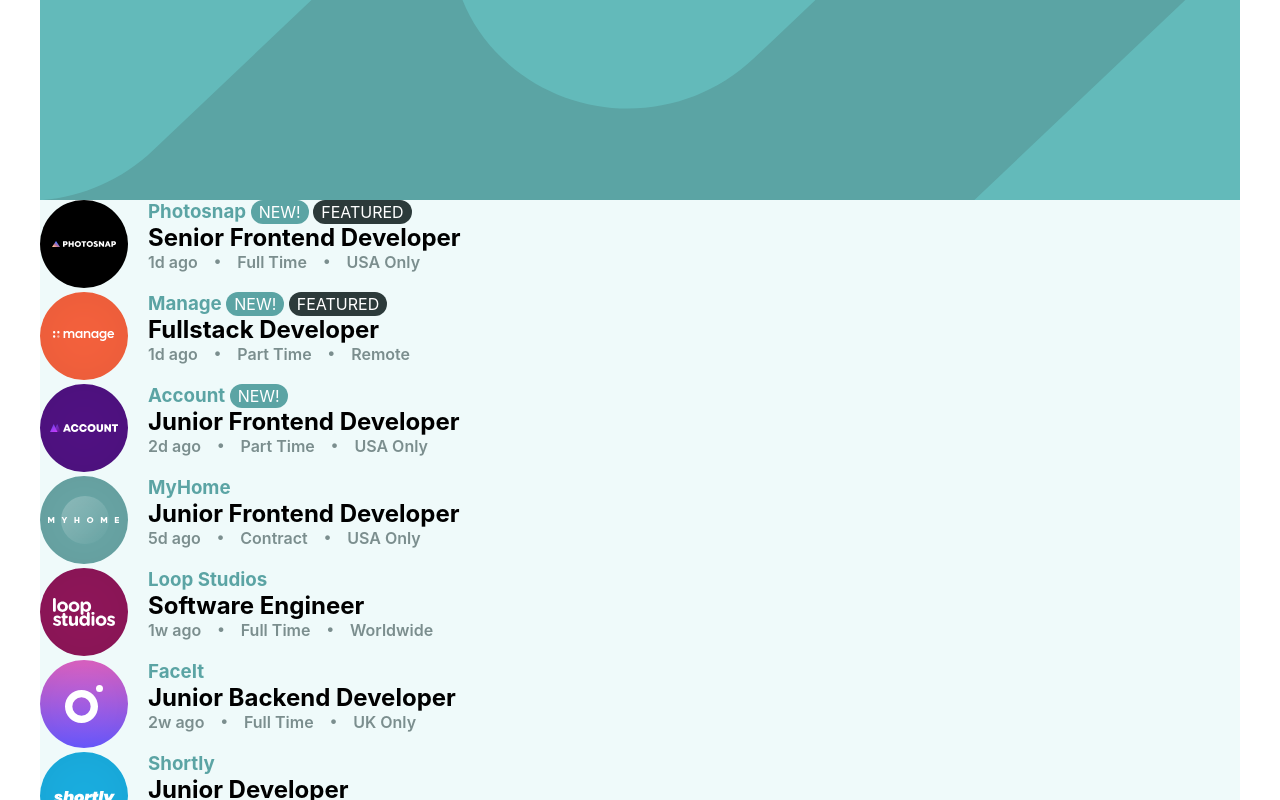
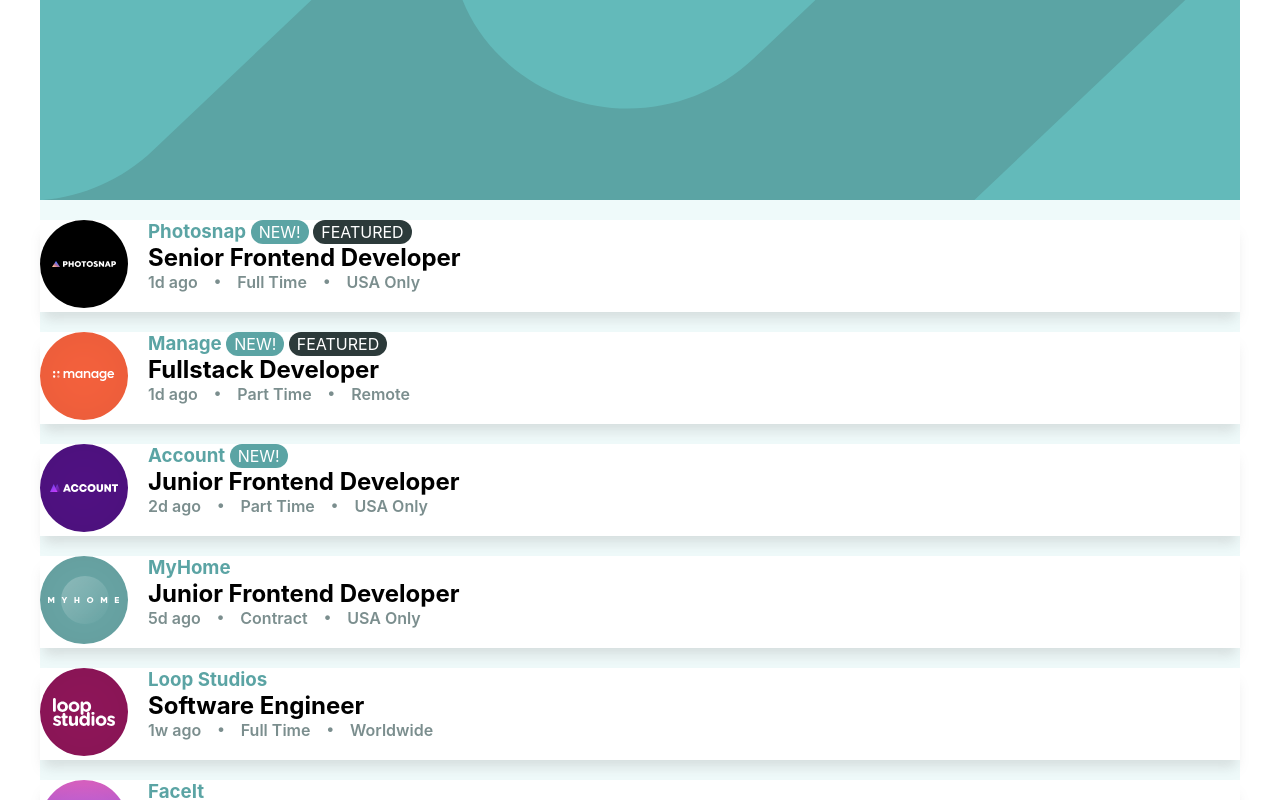
Before and after one commit to giandefaria/static-job-listings-master, a React (Create React App) app: page / in a window 1280 px wide. Shown: the top 800 px of the page. Built offline with nearby package versions, Linux system fonts and the light colour scheme.

Commit message:
adicionei box-shadow

```diff
--- a/src/components/main/main.css
+++ b/src/components/main/main.css
@@ -26,8 +26,17 @@ main  {
 
 }
 
+.list {
+    display: flex;
+    gap: 20px;
+    flex-direction: column;
+    padding-top: 20px;
+}
+
 .list-item {
     list-style: none;
+    background: white;
+    box-shadow: 0px 11px 12px -4px #8382823b;
 }
 
 .job-information{
```
